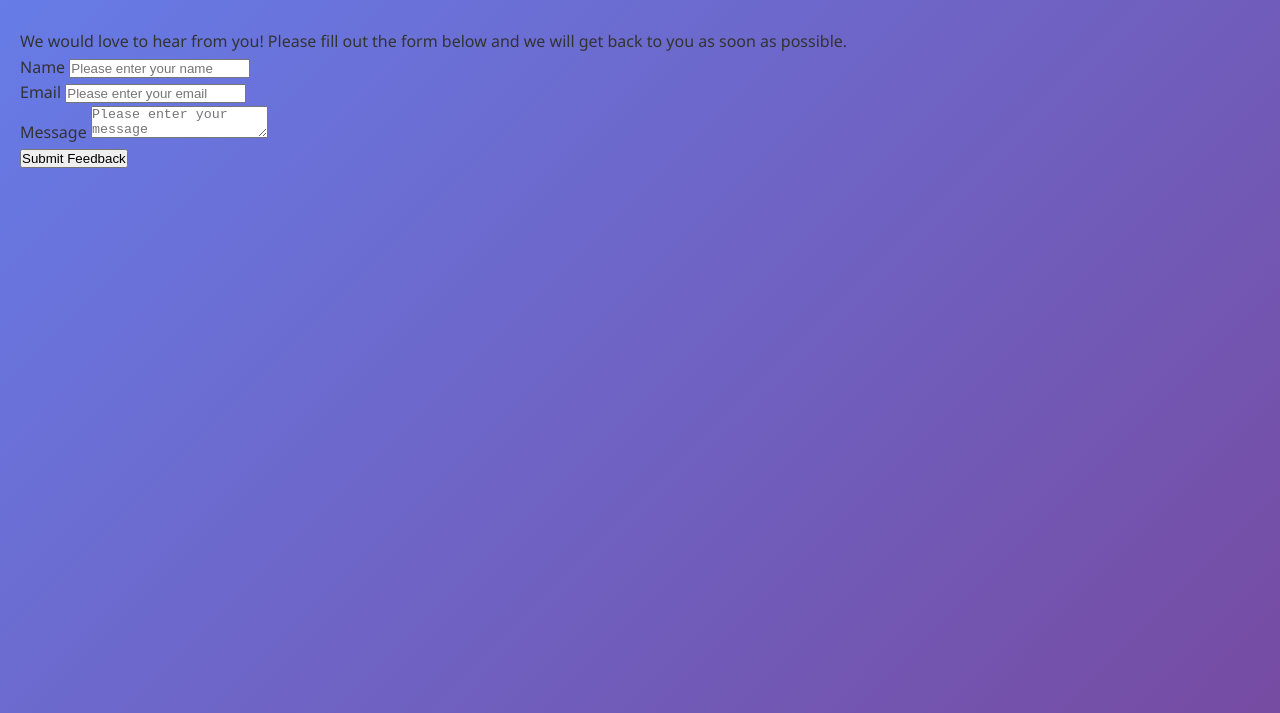
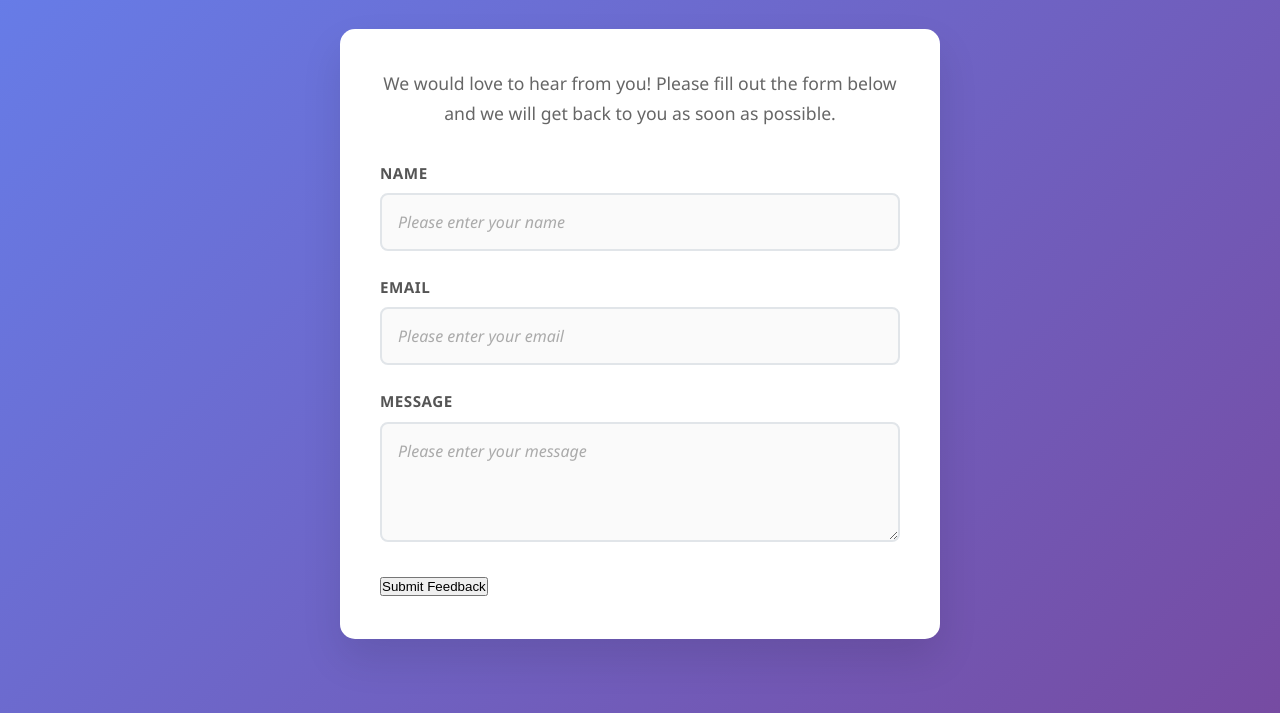
Before and after one commit to EphrataTech/contact-us, a plain HTML site: page contact.html in a window 1280 px wide. Shown: the part 87-800 px from the top of the page. Drawn offline with Linux system fonts and the light colour scheme; a script that the page names is missing.

Commit message:
style: add style on main and label element

```diff
--- a/style.css
+++ b/style.css
@@ -26,3 +26,71 @@ header h1 {
   text-shadow: 0 2px 4px rgba(0, 0, 0, 0.3);
   margin-bottom: 0.5rem;
 }
+
+main {
+  max-width: 600px;
+  margin: 0 auto;
+  background: white;
+  padding: 2.5rem;
+  border-radius: 15px;
+  box-shadow: 0 20px 40px rgba(0, 0, 0, 0.1);
+  animation: fadeInUp 0.8s ease-out 0.2s both;
+}
+
+main p {
+  text-align: center;
+  margin-bottom: 2rem;
+  color: #666;
+  font-size: 1.1rem;
+  line-height: 1.7;
+}
+
+.form-group {
+  margin-bottom: 1.5rem;
+  position: relative;
+}
+
+label {
+  display: block;
+  margin-bottom: 0.5rem;
+  font-weight: 600;
+  color: #555;
+  font-size: 0.95rem;
+  text-transform: uppercase;
+  letter-spacing: 0.5px;
+}
+
+input[type="text"],
+input[type="email"],
+textarea {
+  width: 100%;
+  padding: 1rem;
+  border: 2px solid #e1e5e9;
+  border-radius: 8px;
+  font-size: 1rem;
+  transition: all 0.3s ease;
+  background-color: #fafafa;
+  font-family: inherit;
+}
+
+input[type="text"]:focus,
+input[type="email"]:focus,
+textarea:focus {
+  outline: none;
+  border-color: #667eea;
+  background-color: white;
+  box-shadow: 0 0 0 3px rgba(102, 126, 234, 0.1);
+  transform: translateY(-2px);
+}
+
+textarea {
+  resize: vertical;
+  min-height: 120px;
+  max-height: 300px;
+}
+
+input::placeholder,
+textarea::placeholder {
+  color: #aaa;
+  font-style: italic;
+}
```
